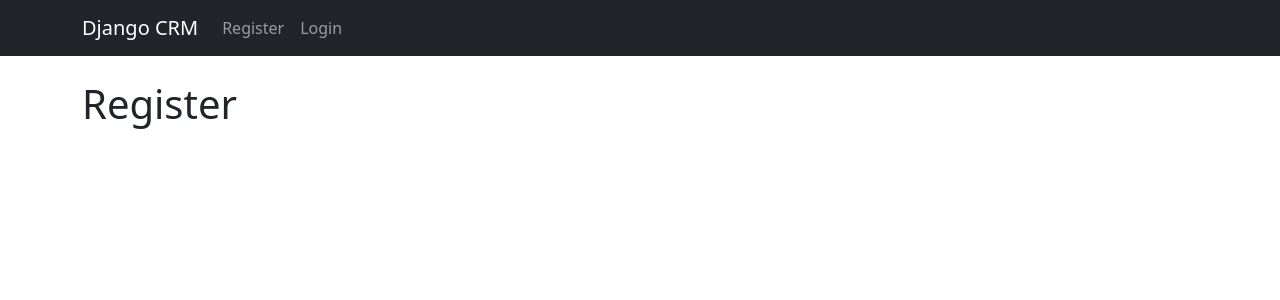
After one commit to matinmirzaei1387-svg/Django-CRM, a Django app: template website/templates/register.html in a window 1280 px wide. The commit adds this page. Shown: the top 300 px of the page. Run offline with Django 5.2, Linux system fonts and the light colour scheme; the template is opened without the code that fills it, so the values that code supplies are empty.

Commit message:
registration

```diff
--- a/website/templates/navbar.html
+++ b/website/templates/navbar.html
@@ -24,6 +24,9 @@
                 </li>
                 {% else %}
                 <li class="nav-item">
+                    <a class="nav-link" href="{% url 'register' %}">Register</a>
+                </li>
+                <li class="nav-item">
                     <a class="nav-link" href="{% url 'home' %}">Login</a>
                 </li>
                 {% endif %}
--- /dev/null
+++ b/website/templates/register.html
@@ -0,0 +1,4 @@
+{% extends 'base.html' %}
+{% block content %}
+<h1>Register</h1>
+{% endblock %}
--- a/website/urls.py
+++ b/website/urls.py
@@ -3,4 +3,5 @@ from website import views
 urlpatterns = [
     path('', views.home , name='home'),
     path('logout/', views.logout_user , name='logout'),
+    path('register/', views.register_user , name='register'),
 ]
--- a/website/views.py
+++ b/website/views.py
@@ -24,3 +24,6 @@ def logout_user(request):
     logout(request)
     messages.success(request,"You Have Been Logged Out")
     return redirect('home')
+
+def register_user(request):
+    return render(request, 'register.html', {})
```
Also changed, not shown: website/form.py (added, +29 -0 lines).
